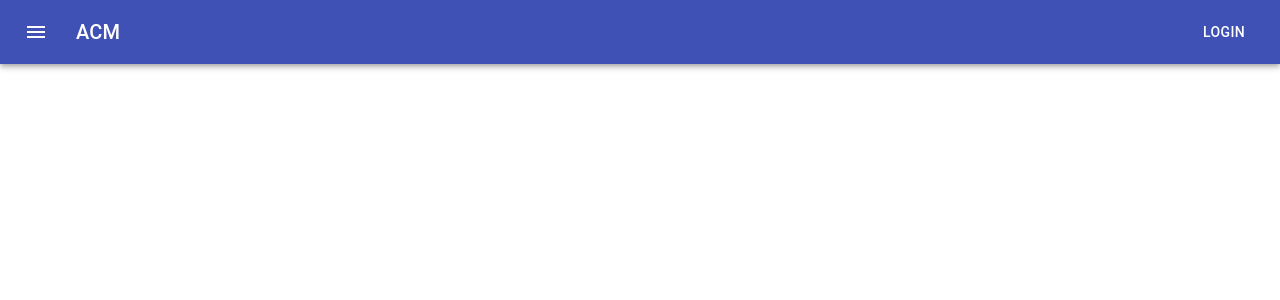
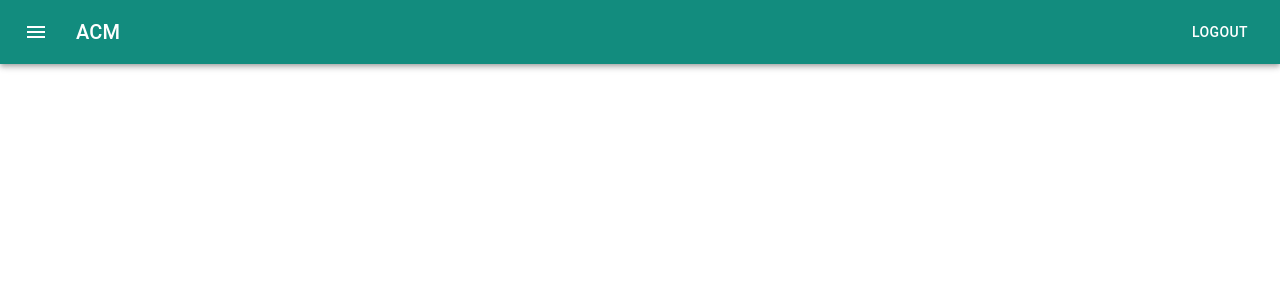
Before and after one commit to ACM-VIT/acm-connect-frontend, a React (Create React App) app: page / in a window 1280 px wide. Shown: the top 300 px of the page. Built offline with nearby package versions, Linux system fonts and the light colour scheme.

Commit message:
init app

```diff
--- a/src/components/landing/landing.jsx
+++ b/src/components/landing/landing.jsx
@@ -25,14 +25,14 @@ const landing= () => {
     return (
         <header className={classes.root}>
             <AppBar position="static">
-                <Toolbar>
+                <Toolbar style={{background: '#128C7E'}}>
                     <IconButton edge="start" className={classes.menuButton} color="inherit" aria-label="menu">
                         <MenuIcon />
                     </IconButton>
                     <Typography variant="h6" className={classes.title}>
                         ACM
                     </Typography>
-                    <Button color="inherit">Login</Button>
+                    <Button color="inherit">Logout</Button>
                 </Toolbar>
             </AppBar>
         </header>
```
